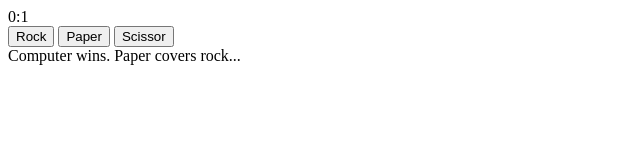
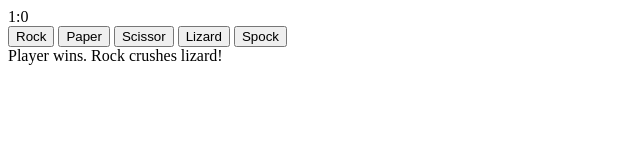
Before and after one commit to madosy/rock-paper-scissors, a plain HTML site: page index.html in a window 1280 px wide. Both pictures are taken after a click on the button "Rock". Shown: the whole page, without its empty margins (0-640 px from the left). Drawn offline with Linux system fonts and the light colour scheme.

Commit message:
Add lizard and spock buttons

```diff
--- a/index.html
+++ b/index.html
@@ -13,6 +13,8 @@
         <button class="playerOptions" value="rock">Rock</button>
         <button class="playerOptions" value="paper">Paper</button>
         <button class="playerOptions" value="scissor">Scissor</button>
+        <button class="playerOptions" value="lizard">Lizard</button>
+        <button class="playerOptions" value="spock">Spock</button>
     </div>
     <div id="gameStatus">Select your move...</div>
     <div id="newGame">
--- a/script.js
+++ b/script.js
@@ -10,11 +10,13 @@ playerOptions.forEach(option => option.addEventListener('click', (e) => {
 
 function computerPlay() {
     let getRandomInt = (max) => Math.floor(Math.random() * max);
-    myRandInt = getRandomInt(3);
+    myRandInt = getRandomInt(5);
     switch (myRandInt){
         case 0: return "rock"
         case 1: return "paper"
         case 2: return "scissor"
+        case 3: return "lizard"
+        case 4: return "spock"
     }
 }
 
```
